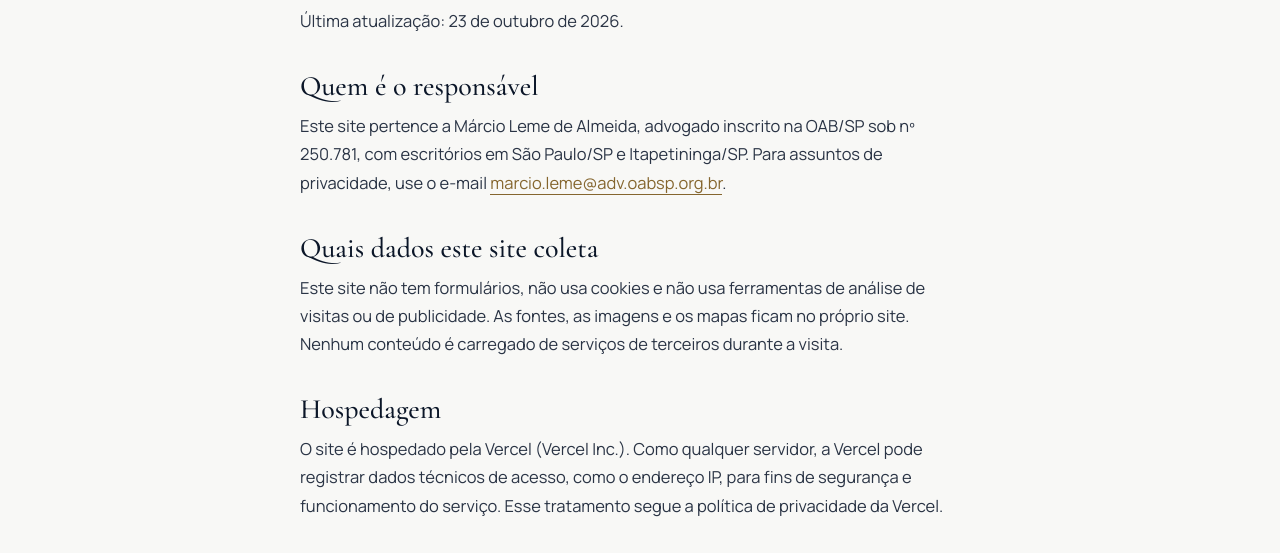
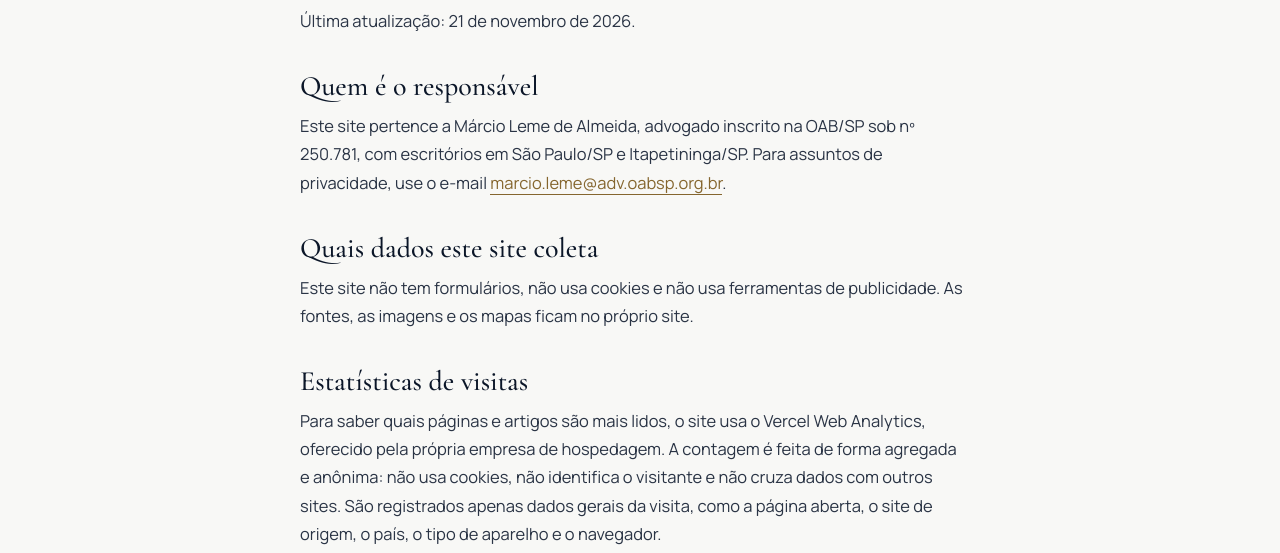
Before and after one commit to Joaofelipe26/site-marcio-leme, a plain HTML site: page privacidade.html in a window 1280 px wide. Shown: the part 215-768 px from the top of the page. Drawn offline with Linux system fonts and the light colour scheme.

Commit message:
Add Vercel Web Analytics and update the privacy page
Load the analytics script from the same origin, so the CSP stays the same.
Describe the anonymous visit count in the privacy page.

Co-Authored-By: Claude Opus 5.5 <noreply@anthropic.com>
Claude-Session: https://claude.ai/code/session_01KAvH8rw1VfUWsgxfdbtBSZ

```diff
--- a/privacidade.html
+++ b/privacidade.html
@@ -32,13 +32,16 @@
 <main class="section legal">
   <div class="wrap legal__wrap">
     <h1 class="title">Política de privacidade</h1>
-    <p class="legal__date">Última atualização: 23 de outubro de 2026.</p>
+    <p class="legal__date">Última atualização: 21 de novembro de 2026.</p>
 
     <h2>Quem é o responsável</h2>
     <p>Este site pertence a Márcio Leme de Almeida, advogado inscrito na OAB/SP sob nº 250.781, com escritórios em São Paulo/SP e Itapetininga/SP. Para assuntos de privacidade, use o e-mail <a href="mailto:marcio.leme@adv.oabsp.org.br">marcio.leme@adv.oabsp.org.br</a>.</p>
 
     <h2>Quais dados este site coleta</h2>
-    <p>Este site não tem formulários, não usa cookies e não usa ferramentas de análise de visitas ou de publicidade. As fontes, as imagens e os mapas ficam no próprio site. Nenhum conteúdo é carregado de serviços de terceiros durante a visita.</p>
+    <p>Este site não tem formulários, não usa cookies e não usa ferramentas de publicidade. As fontes, as imagens e os mapas ficam no próprio site.</p>
+
+    <h2>Estatísticas de visitas</h2>
+    <p>Para saber quais páginas e artigos são mais lidos, o site usa o Vercel Web Analytics, oferecido pela própria empresa de hospedagem. A contagem é feita de forma agregada e anônima: não usa cookies, não identifica o visitante e não cruza dados com outros sites. São registrados apenas dados gerais da visita, como a página aberta, o site de origem, o país, o tipo de aparelho e o navegador.</p>
 
     <h2>Hospedagem</h2>
     <p>O site é hospedado pela Vercel (Vercel Inc.). Como qualquer servidor, a Vercel pode registrar dados técnicos de acesso, como o endereço IP, para fins de segurança e funcionamento do serviço. Esse tratamento segue a política de privacidade da Vercel.</p>
@@ -76,5 +79,6 @@
   </div>
 </footer>
 
+<script defer src="/_vercel/insights/script.js"></script>
 </body>
 </html>
```
Also changed, not shown: artigos/golpe-do-falso-advogado.html (+1 -0 lines), artigos/index.html (+1 -0 lines), artigos/inventario-em-cartorio.html (+1 -0 lines), artigos/modelo.html (+1 -0 lines), artigos/rescisao-contrato-de-trabalho.html (+1 -0 lines), artigos/usucapiao-em-cartorio.html (+1 -0 lines), index.html (+1 -0 lines).
